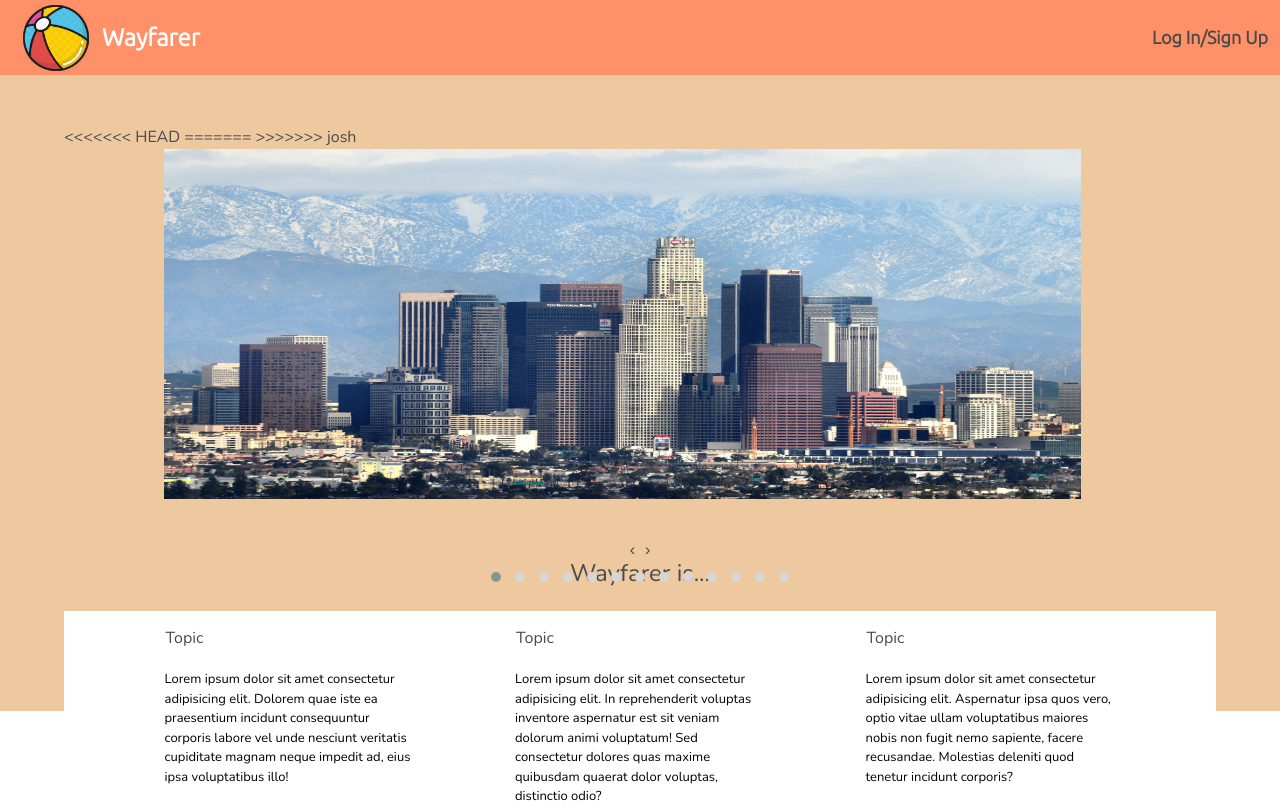
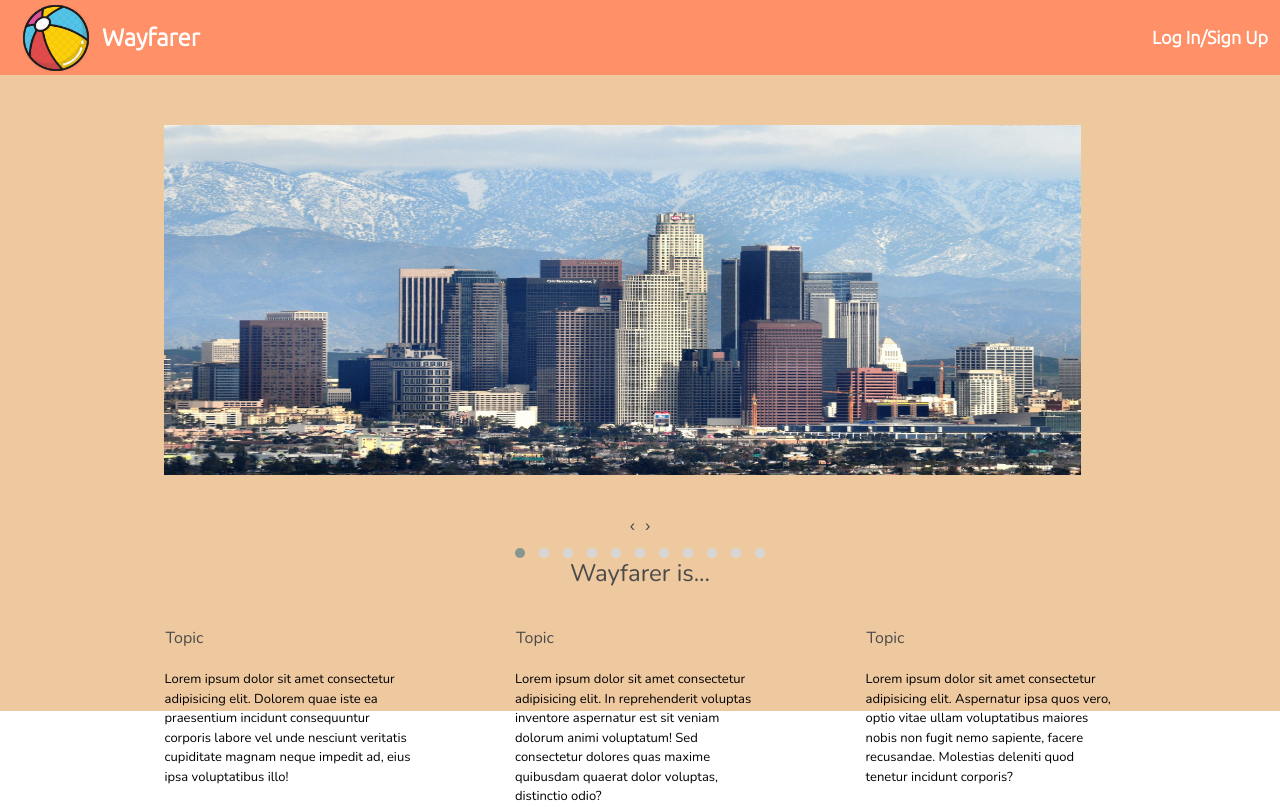
Before and after one commit to joshdaos/Wayfarer, a Django app: page / in a window 1280 px wide. Run offline with Django 3.2, Linux system fonts and the light colour scheme; some libraries are stand-ins or nearby versions.

Commit message:
removed test background

```diff
--- a/main_app/static/styles/main.css
+++ b/main_app/static/styles/main.css
@@ -176,33 +176,6 @@ a.button.is-info {
     background-color: black;
 }
 
-<<<<<<< HEAD
-.login-header {
-    display: flex;
-    align-content: left;
-    margin-bottom: 20px;
-    font-size: x-large;
-    font-weight: bold;
-    margin-left: -20px;
-}
-
-.signup-header {
-    display: flex;
-    align-content: left;
-    margin-top: 15px;
-    font-size: x-large;
-    font-weight: bold;
-    margin-bottom: 20px;
-    margin-left: -20px;
-}
-
-
-=======
 .navbar-item {
     color: white;
 }
-
-.topic_container {
-    background: white;
-}
->>>>>>> josh
--- a/main_app/templates/base.html
+++ b/main_app/templates/base.html
@@ -43,22 +43,9 @@
             <div class="modal-background"></div>
             <div class="modal-content">
                 <form method="post" action="{% url 'login' %}">
-<<<<<<< HEAD
-                    <h1 class="login-header">Log In</h1>
-                    {% csrf_token %} {{ form.as_p }}
-                    <input type="submit" class="btn" value="Login" />
-=======
-                    {% csrf_token %}
                     <input type="text" name="username">
                     <input type="password" name="password">
                     <input type="submit" class="btn" value="login" />
->>>>>>> josh
-                    <input type="hidden" name="next" value="{{ next }}" />
-                </form>
-                <form method="post" action="{% url 'signup' %}">
-                    <h1 class="signup-header">Sign Up</h1>
-                    {% csrf_token %} {{ form.as_p }}
-                    <input type="text" placeholder="Name" name="name" required>
                     <input type="text" placeholder="Current City" name="currentcity" required>
                     <input type="text" placeholder="Image" name="image" required>
                     <input type="submit" class="btn" value="Sign Up" />
--- a/main_app/templates/home.html
+++ b/main_app/templates/home.html
@@ -6,13 +6,8 @@
 <!-- Carousel Docs https://owlcarousel2.github.io/OwlCarousel2/ -->
 <div class="home-page-images">
     <div class="owl-carousel owl-theme" id="owl-slider">
-<<<<<<< HEAD
-        <div class="item"><img id="owl-pic" src="static/images/LA.jpeg" alt="LA"></div>
-        <div class="item"><img id="owl-pic" src="static/images/florida.jpeg" alt="Florida"></div>
-=======
         <div class="item"><img id="owl-pic" src="static/images/LA.jpeg" alt="Los Angeles"></div>
         <!-- <div class="item"><img id="owl-pic" src="https://media.giphy.com/media/3oz8xur099boo4N9aU/giphy.gif" alt="ocean"></div> -->
->>>>>>> josh
         <div class="item"><img id="owl-pic" src="static/images/Miami_skyline.jpeg" alt="Miami"></div>
         <div class="item"><img id="owl-pic" src="static/images/Seattle-skyline.jpeg" alt="Seattle"></div>
         <div class="item"><img id="owl-pic" src="static/images/hawaii-ke'e beach.jpeg" alt="Hawaii">></div>
```
